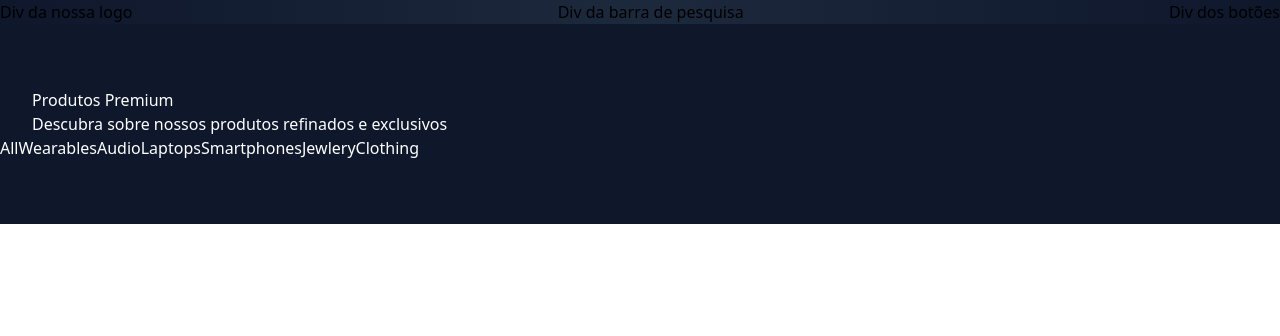
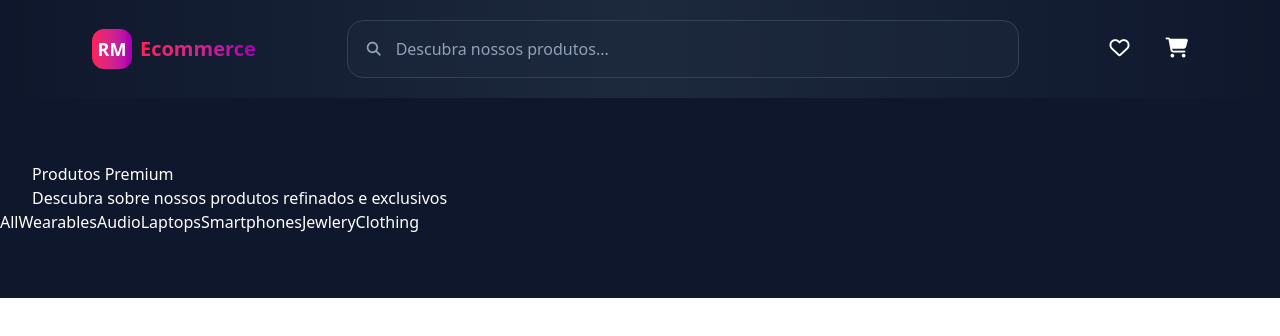
Before and after one commit to ma-pedroza/Ecommerce-RM, a Vue app in the folder ecommerce-RM/: page / in a window 1280 px wide. Shown: the top 336 px of the page. Built offline with nearby package versions, Linux system fonts and the light colour scheme.

Commit message:
Navbar semi-finaliza | Sem funcionalidades

```diff
--- a/ecommerce-RM/index.html
+++ b/ecommerce-RM/index.html
@@ -6,6 +6,8 @@
     <meta name="viewport" content="width=device-width, initial-scale=1.0">
     <title>Vite App</title>
     <script src="https://cdn.jsdelivr.net/npm/@tailwindcss/browser@4"></script>
+    <link rel="stylesheet" href="https://cdnjs.cloudflare.com/ajax/libs/font-awesome/6.5.1/css/all.min.css" />
+
   </head>
   <body>
     <div id="app"></div>
--- a/ecommerce-RM/src/components/Navbar.vue
+++ b/ecommerce-RM/src/components/Navbar.vue
@@ -1,14 +1,23 @@
-<template>
+ <template>
     <div class="bg-gradient-to-r from-slate-900 via-slate-800 to-slate-900 sticky">
-        <div class="flex items-center justify-between">
-            <div>
-                Div da nossa logo
+        <div class="flex items-center justify-between py-5 px-23">
+            <div class="flex items-center justify-between gap-2">
+                <div class="rounded-xl bg-gradient-to-r from-rose-500 to-fuchsia-700 h-10 w-10 flex items-center justify-center">
+                    <span class="font-bold text-white text-lg">RM</span>
+                </div>
+                <h2 class="text-xl font-bold bg-gradient-to-r from-rose-500 to-fuchsia-700 bg-clip-text text-transparent">Ecommerce</h2>
             </div>
-            <div>
-                Div da barra de pesquisa
-            </div>
-            <div>
-                Div dos botões
+                <div class="flex-1 max-w-2xl mx-8">
+                    <div class="relative group">
+                        <i class="fa-solid fa-magnifying-glass absolute left-5 top-1/2 transform -translate-y-1/2 group-focus-within:text-rose-500 text-slate-400 text-sm"></i>
+                        <input type="text" placeholder="Descubra nossos produtos..."
+                        class="w-full bg-slate-800/50 border border-slate-700 rounded-2xl focus:ring-2 focus:ring-rose-500 focus:border-transparent text-white placeholder-slate-400 py-4 pl-12 pr-6 transition-all">
+                    </div>
+                </div>
+            <div class="flex items-center space-x-9 ">
+                <button><i class="p4 fa-regular fa-heart text-xl text-white"></i></button>
+                <button><i class="p4 fa-solid fa-cart-shopping text-xl text-white"></i></button>
+                <!-- POR ENQUANTO SEM FUNCIONALIDADES -->
             </div>
         </div>
     </div>
```
